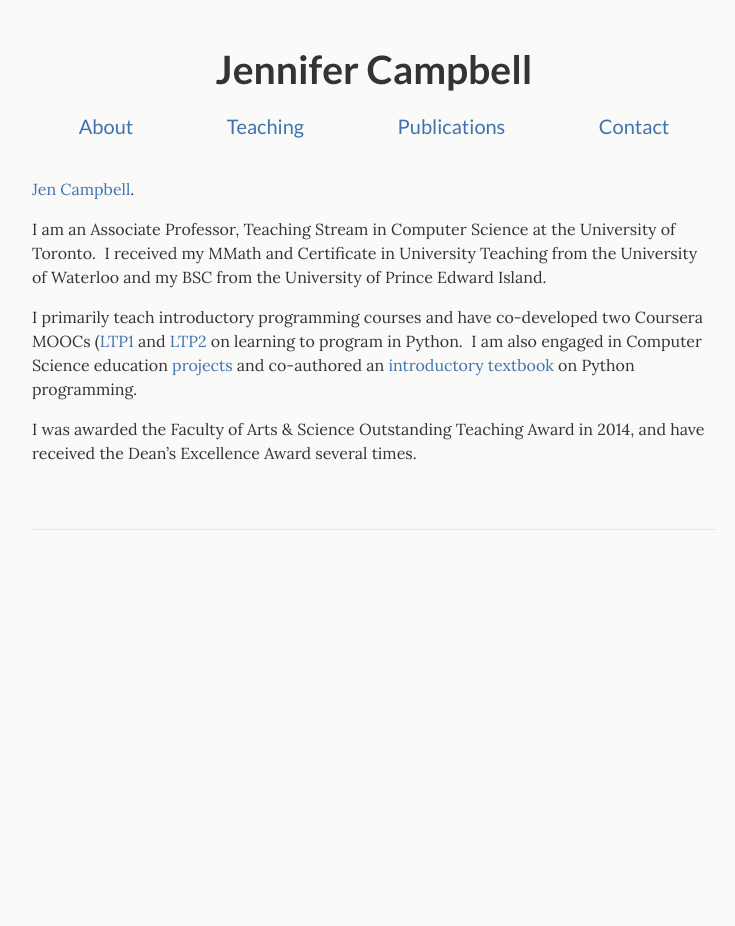
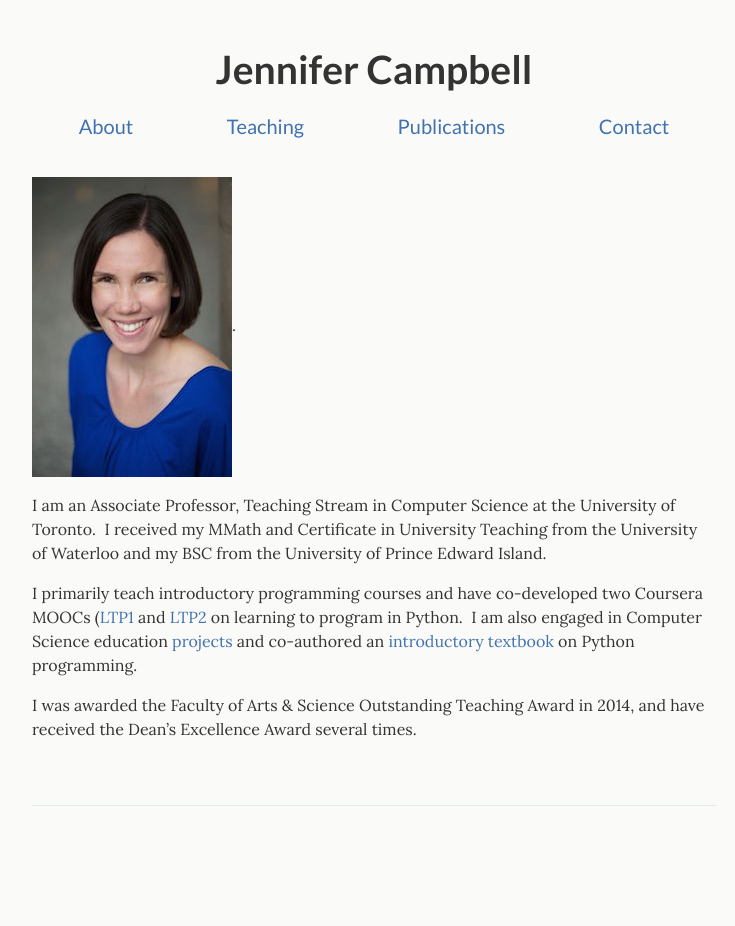
Before and after one commit to jencampbell/jencampbell.github.io, a Jekyll site: the page built from index.md, in a window 1280 px wide. Shown: the whole page, without its empty margins (266-1001 px from the left). Built offline with Jekyll 4.4.1, drawn with Linux system fonts in a browser that asks for light colours; before the commit the page ends 900 px from its top, so only the background shows below that.

Commit message:
resized image; trying again

```diff
--- a/index.md
+++ b/index.md
@@ -3,7 +3,7 @@ layout: default
 title: Jennifer Campbell
 ---
 
-[Jen Campbell](./jen.jpg).
+![Jen Campbell](./jen.jpg).
 
 I am an Associate Professor, Teaching Stream in Computer Science at the University of Toronto.  I received my MMath and Certificate in University Teaching from the University of Waterloo and my BSC from the University of Prince Edward Island.
 
```
